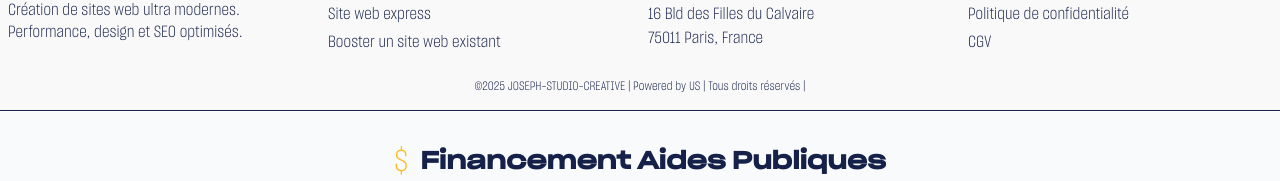
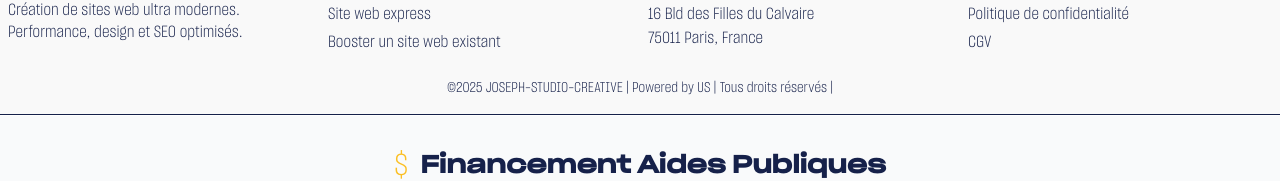
Before and after one commit to jimeye/joseph-studio-creative, a Next.js app: page / in a window 1280 px wide. Shown: the part 6372-6553 px from the top of the page. Built offline with nearby package versions, Linux system fonts and the light colour scheme; a web font is replaced by a local one.

Commit message:
Agrandissement du copyright dans le footer (18px → 20px)

```diff
--- a/components/Footer.js
+++ b/components/Footer.js
@@ -72,7 +72,7 @@ export default function Footer() {
           </div>
 
           {/* Copyright centré sur toute la largeur */}
-          <div className="text-xs mt-2 text-center" style={{ color: '#16214a', fontSize: '18px' }}>
+          <div className="text-sm mt-2 text-center" style={{ color: '#16214a', fontSize: '20px' }}>
             ©2025 JOSEPH-STUDIO-CREATIVE | Powered by US | Tous droits réservés |
           </div>
         </div>
```
